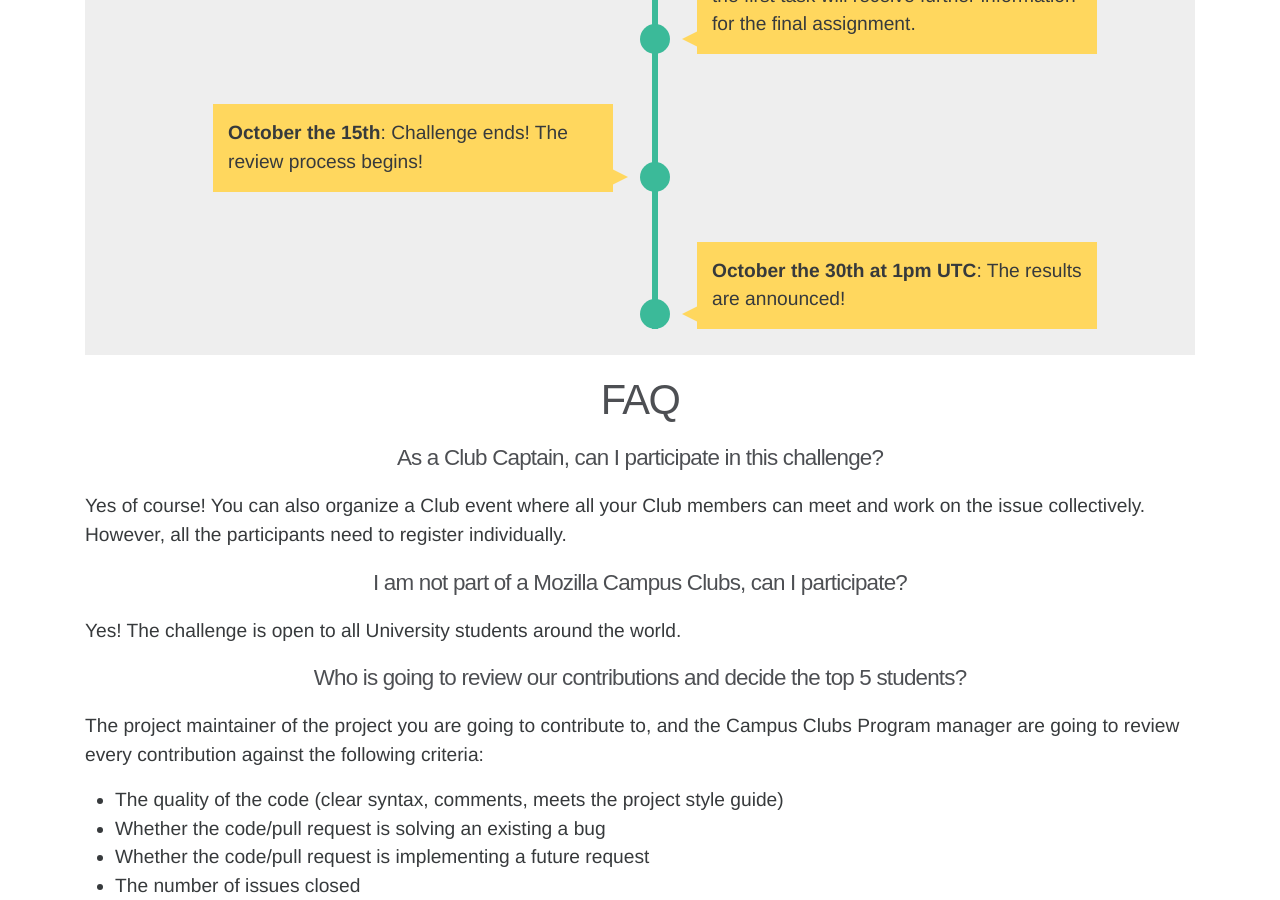
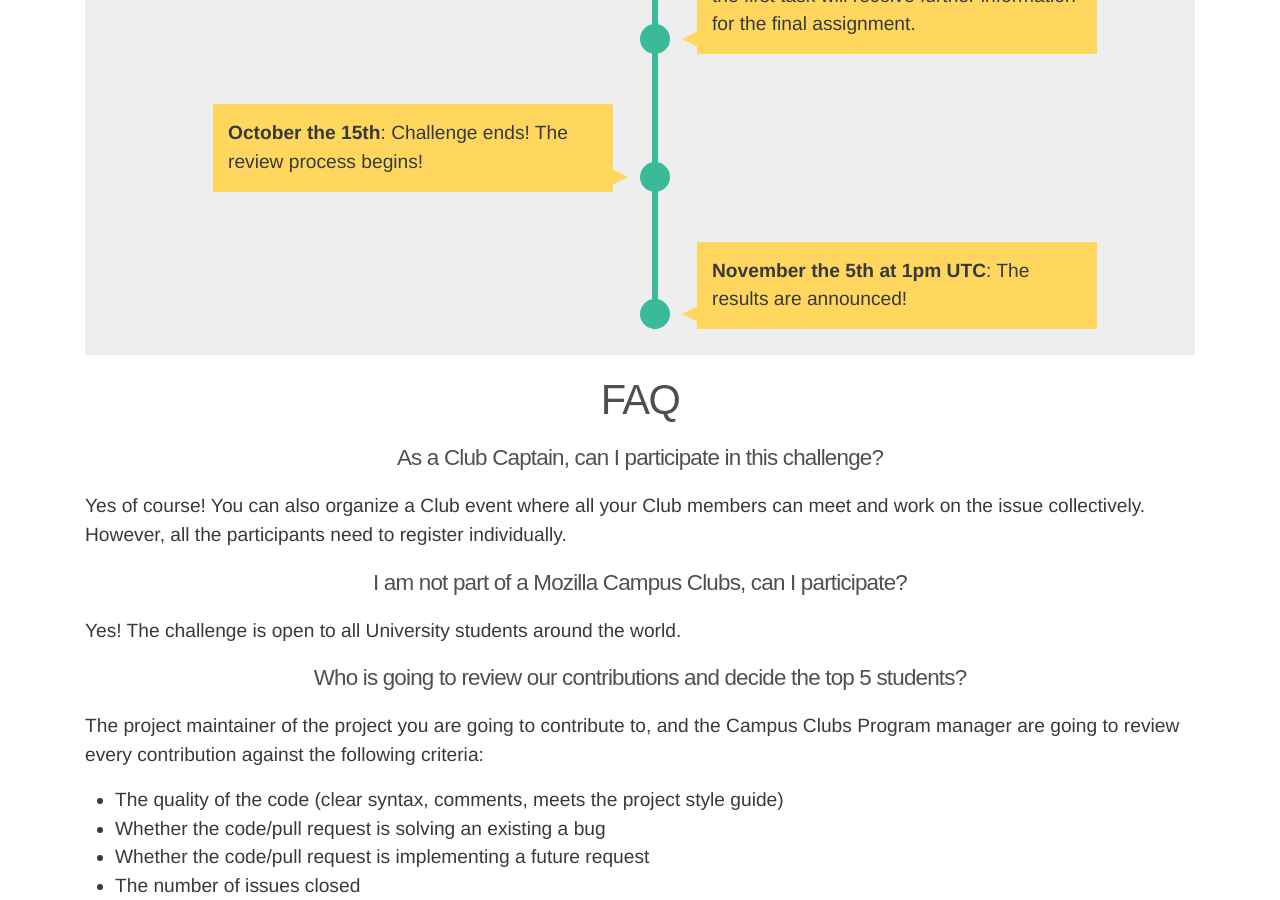
Before and after one commit to mozilla/mozilla-campus-clubs, a Jekyll site: the page built from _pages/challenge.md, in a window 1280 px wide and 900 px high, scrolled down 2167 px. Built offline with Jekyll 4.4.1, drawn with Linux system fonts in a browser that asks for light colours; some web fonts are replaced.

Commit message:
Update dates

```diff
--- a/_pages/challenge.md
+++ b/_pages/challenge.md
@@ -81,7 +81,7 @@ The project maintainer of the project you are going to contribute to, and the Ca
       </li>
       <li>
         <div>
-          <b>October the 30th at 1pm UTC</b>: The results are announced!
+          <b>November the 5th at 1pm UTC</b>: The results are announced!
         </div>
       </li>
 
```
